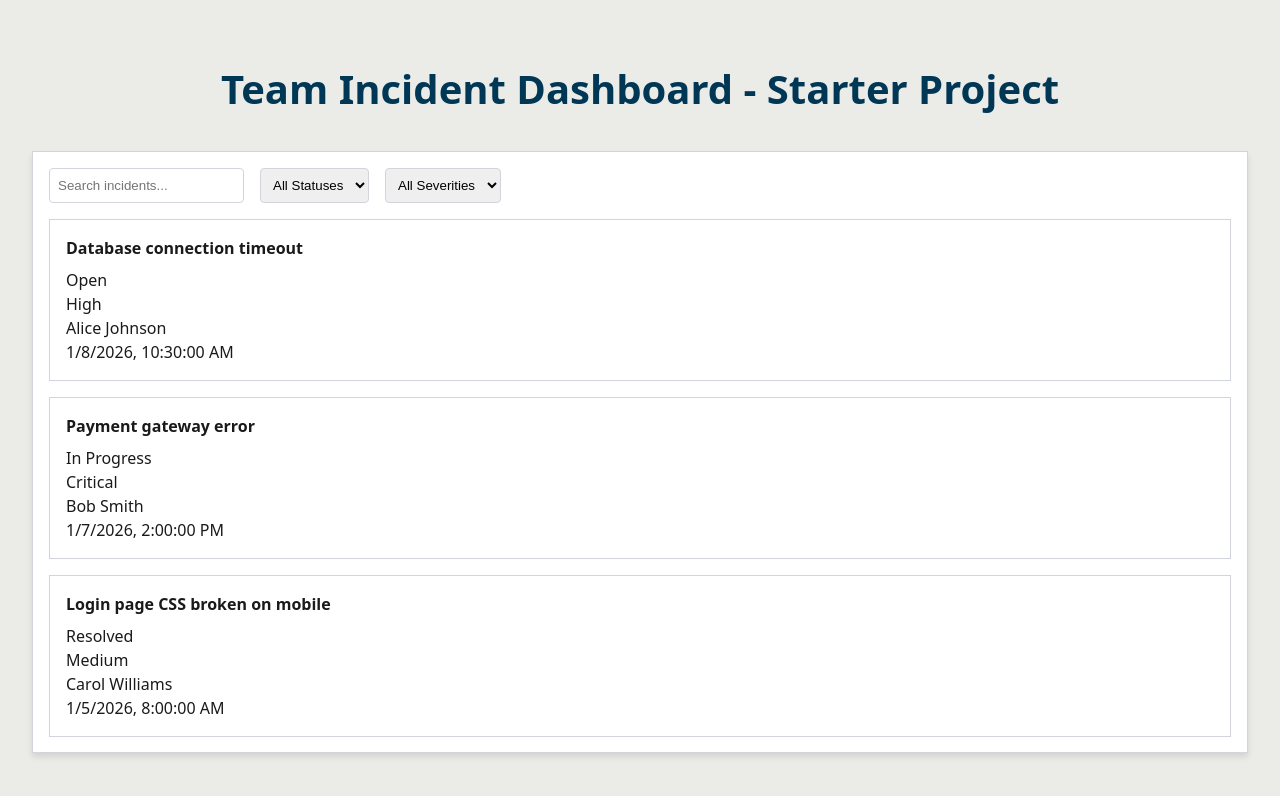
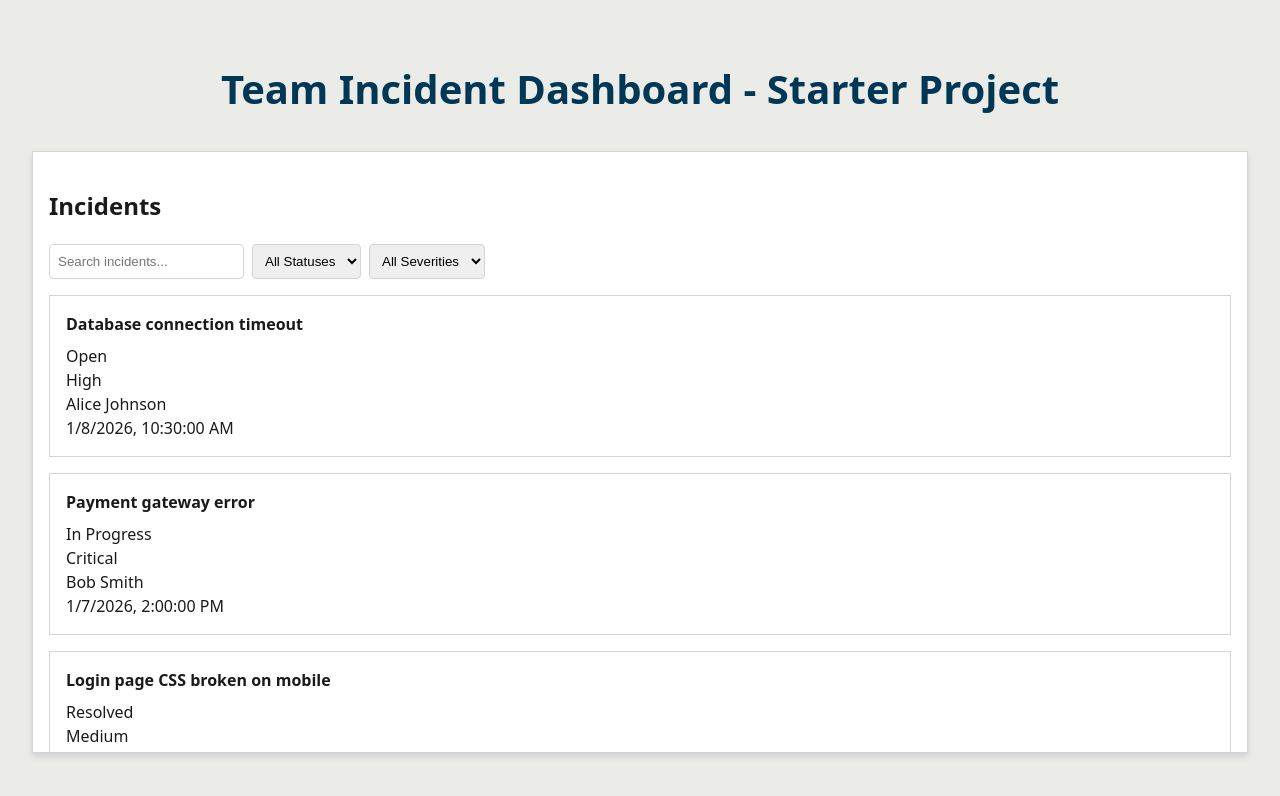
Before and after one commit to vitorleite/db-fe-exercise-incidents-dashboard, a React (Vite) app: page / in a window 1280 px wide. Shown: the top 796 px of the page. Built offline with nearby package versions, Linux system fonts and the light colour scheme.

Commit message:
restored header

```diff
--- a/src/features/Incidents/Incidents.tsx
+++ b/src/features/Incidents/Incidents.tsx
@@ -8,10 +8,12 @@ import "./incidents.css";
 
 export function Incidents() {
   const [selectedId, setSelectedId] = useState<Incident["id"] | undefined>();
-
   return (
     <div className={`incidents-container ${selectedId ? "with-detail" : ""}`}>
-      <div className="incident-list-wrapper">
+      <div className="incidents-list-wrapper">
+        <div className="incidents-list-header">
+          <h2>Incidents</h2>
+        </div>
         <IncidentList
           onSelect={setSelectedId}
           selectedIncidentId={selectedId}
--- a/src/features/Incidents/incidents.css
+++ b/src/features/Incidents/incidents.css
@@ -8,7 +8,8 @@
   grid-template-columns: 2fr 3fr;
 }
 
-.incident-list-wrapper,
+/* wrappers */
+.incidents-list-wrapper,
 .incident-detail-wrapper {
   padding: 1rem;
   height: 100%;
@@ -22,6 +23,12 @@
 }
 
 /* incident list */
+.incidents-list-header {
+  display: flex;
+  justify-content: space-between;
+  align-items: center;
+}
+
 .incident-list-items {
   display: flex;
   flex-direction: column;
@@ -46,7 +53,7 @@
 /* incident filters */
 .incident-filters {
   display: flex;
-  gap: 1rem;
+  gap: 0.5rem;
   margin-bottom: 1rem;
 }
 
```
